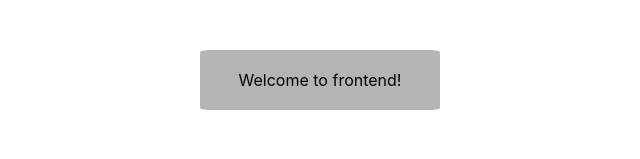
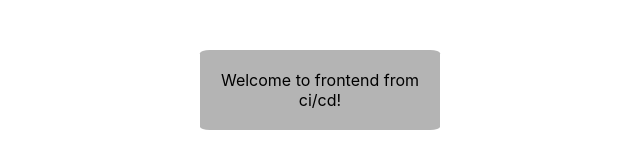
Before and after one commit to machnikovsky/kotlin-elasticsearch-spring, a React (Create React App) app in the folder react-frontend/: page / in a window 1280 px wide. Shown: the top 159 px of the page, without its empty margins (320-960 px from the left). Built offline with nearby package versions, Linux system fonts and the light colour scheme; no server answers.

Commit message:
fixed proxy

```diff
--- a/react-frontend/package.json
+++ b/react-frontend/package.json
@@ -2,6 +2,7 @@
   "name": "react-frontend",
   "version": "0.1.0",
   "private": true,
+  "proxy":"http://kotlin-backend:8080/",
   "dependencies": {
     "@testing-library/jest-dom": "^5.14.1",
     "@testing-library/react": "^11.2.7",
@@ -35,4 +36,5 @@
       "last 1 safari version"
     ]
   }
+
 }
--- a/react-frontend/src/components/NavBar.js
+++ b/react-frontend/src/components/NavBar.js
@@ -1,7 +1,7 @@
 const NavBar = () => {
     return (
         <div className="nav-bar">
-          Welcome to frontend!
+          Welcome to frontend from ci/cd!
         </div>
       );
 }
--- a/react-frontend/src/components/SearchBar.js
+++ b/react-frontend/src/components/SearchBar.js
@@ -8,7 +8,7 @@ const SearchBar = () => {
     useEffect(() => {
         const abortController = new AbortController();
 
-        fetch(`http://kotlin-backend:8080/blogger/match/${username}`, {
+        fetch(`/blogger/match/${username}`, {
             signal: abortController.signal,
             method: 'GET'
         })
```
